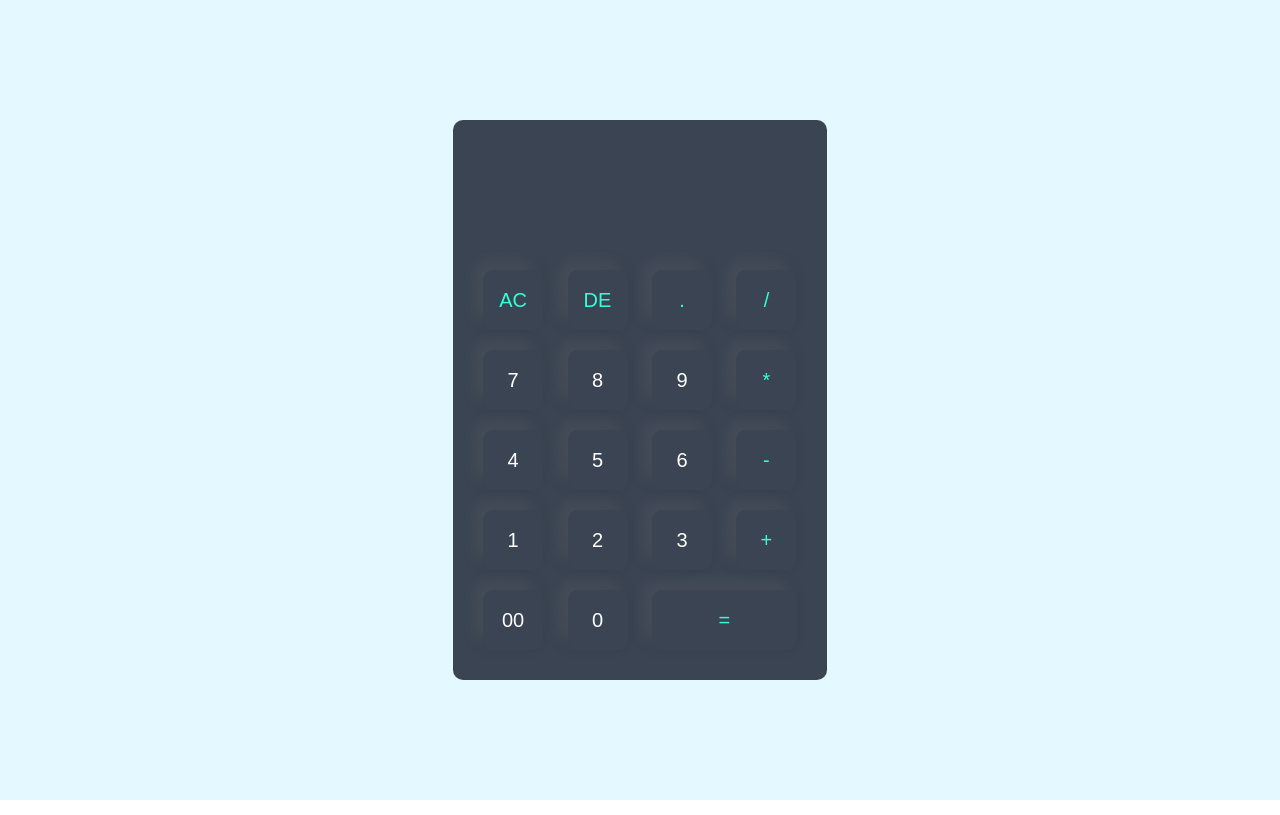
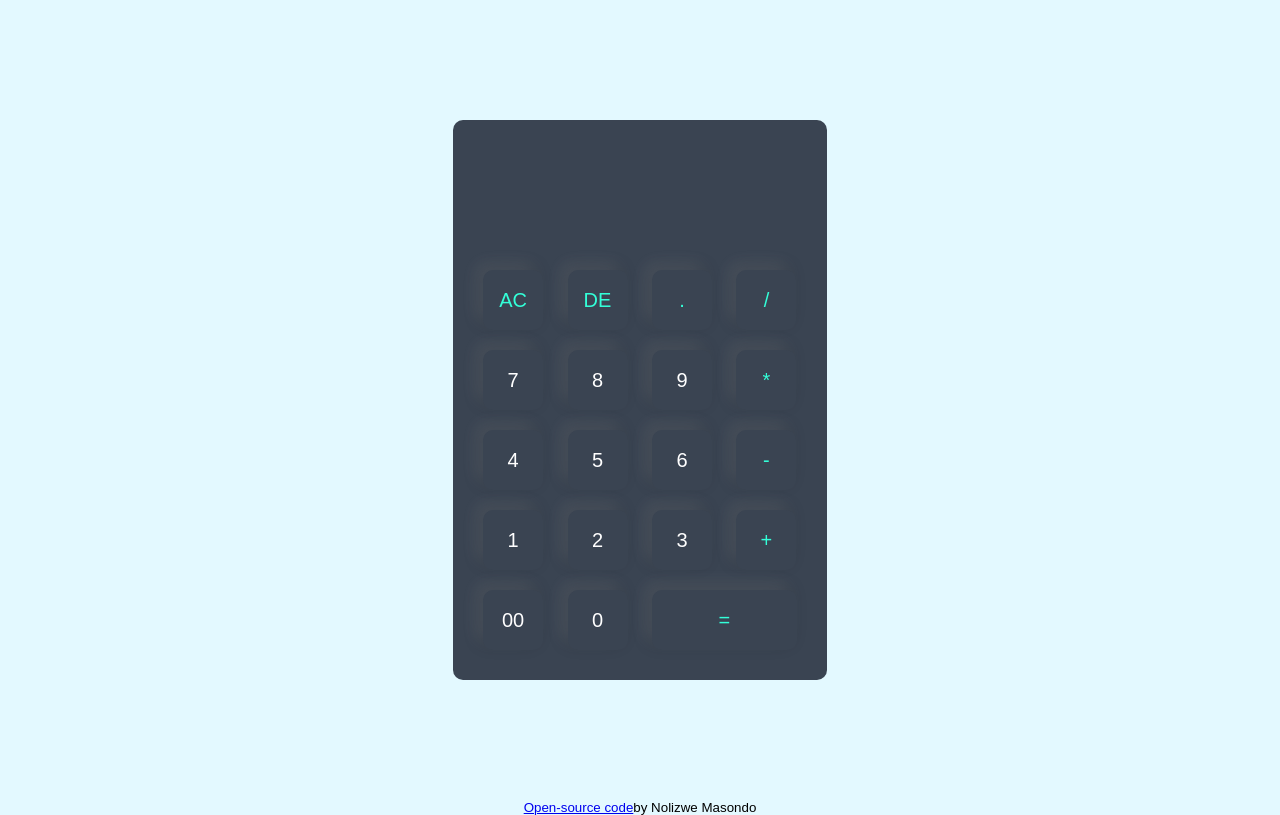
Before and after one commit to nolizwemas/calculator, a plain HTML site: page index.html in a window 1280 px wide. Drawn offline with Linux system fonts and the light colour scheme.

Commit message:
Added github link

```diff
--- a/index.html
+++ b/index.html
@@ -46,6 +46,9 @@
             </form>
         </div>
     </div>
+    <small>
+        <a href="https://github.com/nolizwemas/calculator.git">Open-source code</a> by Nolizwe Masondo
+    </small>
 
 </body>
 </html>
--- a/style.css
+++ b/style.css
@@ -56,3 +56,10 @@ form input.operator{
 
     color: #33ffd8;
 }
+
+small{
+    background: #e3f9ff;
+    align-items: center;
+        justify-content: center;
+        display: flex;
+}
```
